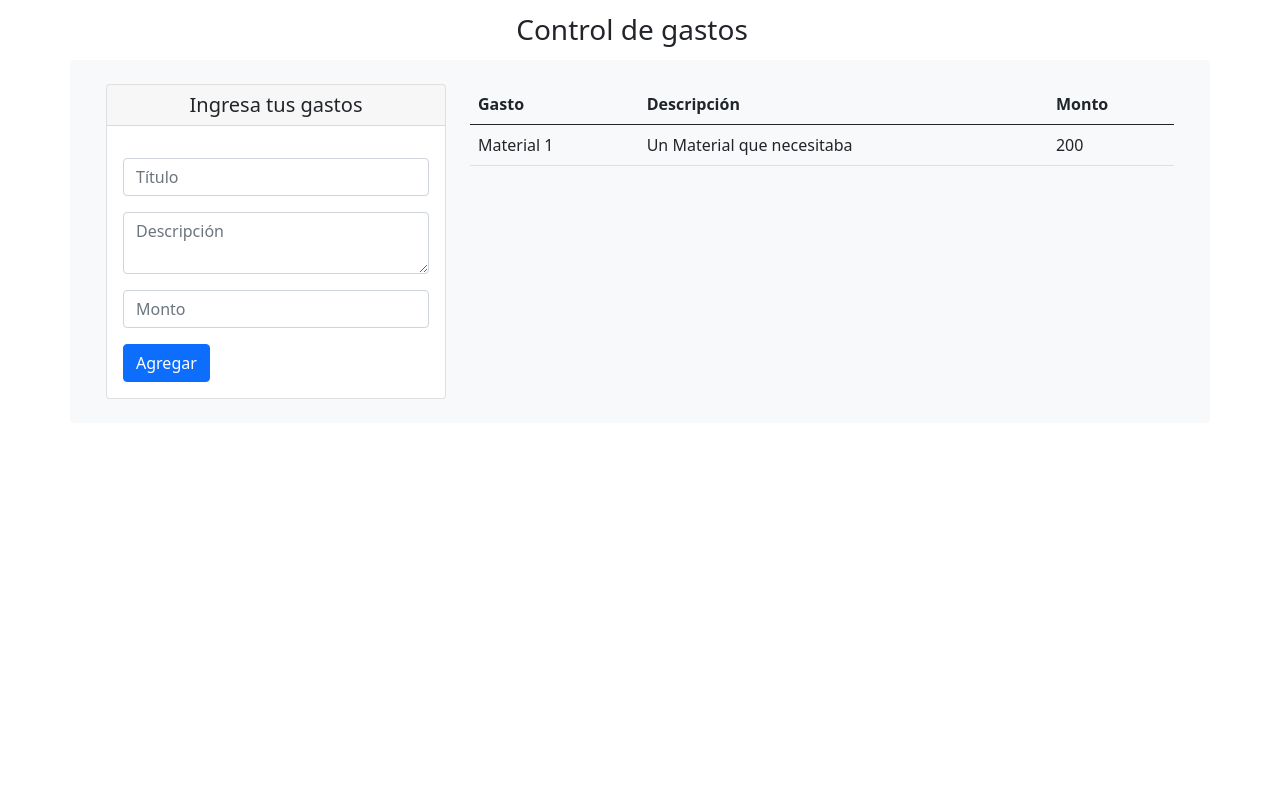
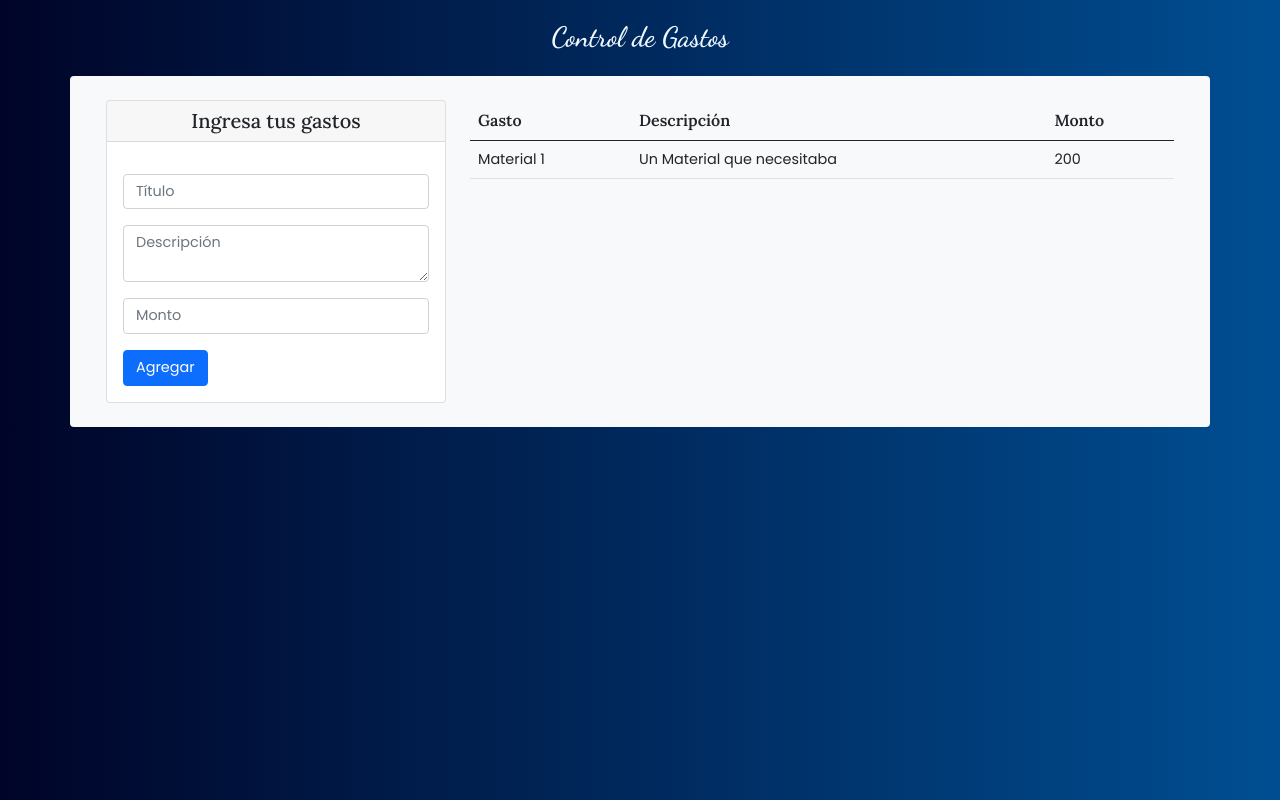
Before and after one commit to Imsergio/Proyecto4-CRUD-JS, a plain HTML site: page index.html in a window 1280 px wide. Drawn offline with nearby package versions, Linux system fonts and the light colour scheme.

Commit message:
Agregando estilos a la estructura

```diff
--- a/css/style.css
+++ b/css/style.css
@@ -0,0 +1,16 @@
+body {
+  background: #000428;
+  background-image: linear-gradient(to right, var(--bg1),var(--bg2));
+  font-family: var(--title-font);
+}
+.navbar-titulo{
+  color: aliceblue;
+  font-family: var(--subtitle-font);
+}
+.form-control,
+form,
+.btn,
+tbody{
+  font-family: var(--body-font);
+  font-size: 0.9rem;
+}
--- a/index.html
+++ b/index.html
@@ -23,8 +23,8 @@
 <body>
   <!--Navegación-->
   <nav class="navbar justify-content-center">
-    <span class="navbar-brand">
-      <h3 class="navbar-titulo m-0">Control de gastos</h3>
+    <span class="navbar-brand m-0">
+      <h3 class="navbar-titulo m-2">Control de Gastos</h3>
     </span>
   </nav>
   <!--Formulario-->
```
